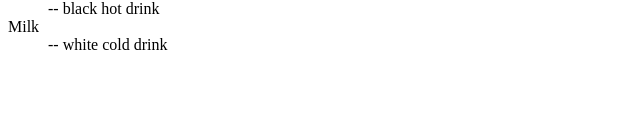
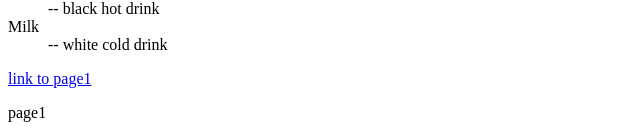
Before and after one commit to litaying/taying, a plain HTML site: page index.html in a window 1280 px wide. Shown: the part 930-1065 px from the top of the page, without its empty margins (0-640 px from the left). Before the commit the page ends 1000 px from the top, so only its background shows below. Drawn offline with Linux system fonts and the light colour scheme.

Commit message:
update "link to"

```diff
--- a/index.html
+++ b/index.html
@@ -65,5 +65,13 @@ HTML
     <dt>Milk</dt>
     <dd>-- white cold drink</dd>
 </dl>
+
+<p>
+    <a href="#page1">link to page1</a>
+</p>
 </body>
 </html>
+
+<p>
+    <a id="page1">page1</a>
+</p>
```
Also changed, not shown: 1 other file.
